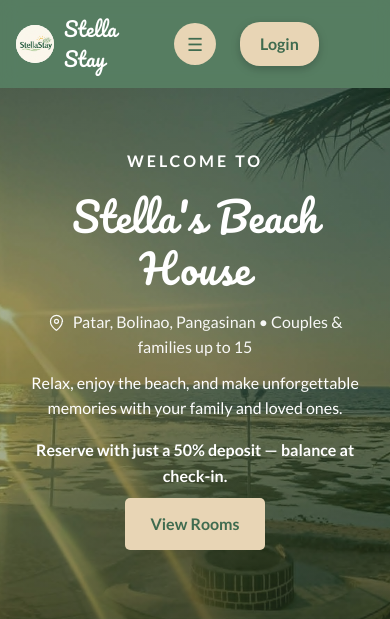
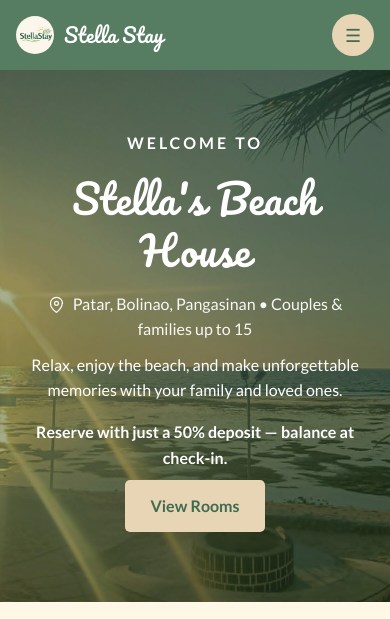
Before and after one commit to Xeishi06/Webtech_Hotel, a PHP site: page /landingpage.html in a window 390 px wide. Shown: the top 619 px of the page. Run offline with PHP 8.4, Linux system fonts and the light colour scheme.

Commit message:
bug fixed
aaa

```diff
--- a/landingpage.css
+++ b/landingpage.css
@@ -2080,7 +2080,7 @@ footer[id] {
 }
 
 @media (max-width: 1100px) {
-    nav { flex-wrap: wrap; }
+    nav { grid-template-columns: 1fr auto; align-items: center; }
     .nav-toggle {
         display: inline-flex;
         align-items: center;
@@ -2089,8 +2089,11 @@ footer[id] {
         height: 42px;
         border-radius: 50%;
         margin-left: auto;
+        grid-column: 2;
+        grid-row: 1;
+        justify-self: end;
     }
-    nav div { display: none; flex-basis: 100%; width: 100%; text-align: center; }
+    nav .nav-links, nav .nav-auth { display: none; flex-basis: 100%; width: 100%; text-align: center; }
     nav.open div { display: block; }
     nav.open .nav-links, nav.open .nav-auth { grid-column: 1 / -1; }
     nav div a { display: inline-block; margin: 5px 3px; }
@@ -2101,8 +2104,7 @@ footer[id] {
     .room-container { grid-template-columns: 1fr; max-width: 480px; }
 
     nav {
-        flex-direction: row;
-        flex-wrap: wrap;
+        grid-template-columns: 1fr auto;
         align-items: center;
         gap: 12px;
         padding: 14px 16px;
@@ -2118,9 +2120,12 @@ footer[id] {
         height: 42px;
         border-radius: 50%;
         margin-left: auto;
+        grid-column: 2;
+        grid-row: 1;
+        justify-self: end;
     }
 
-    nav div { display: none; width: 100%; text-align: center; }
+    nav .nav-links, nav .nav-auth { display: none; width: 100%; text-align: center; }
     nav.open div { display: block; }
     nav.open .nav-links, nav.open .nav-auth { grid-column: 1 / -1; }
 
```
Also changed, not shown: style.css (+6 -6 lines).
